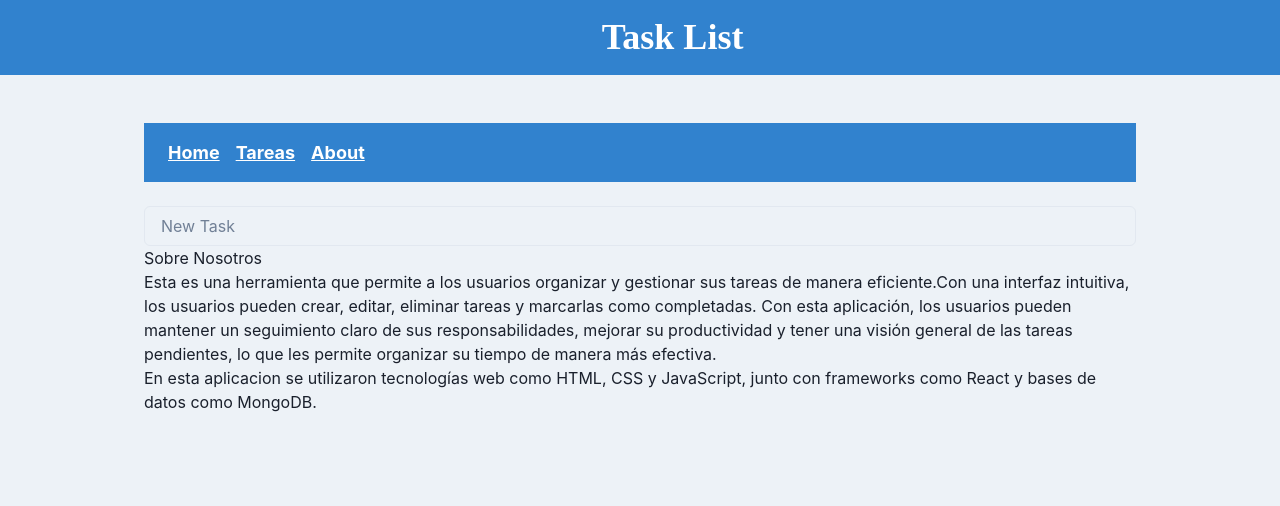
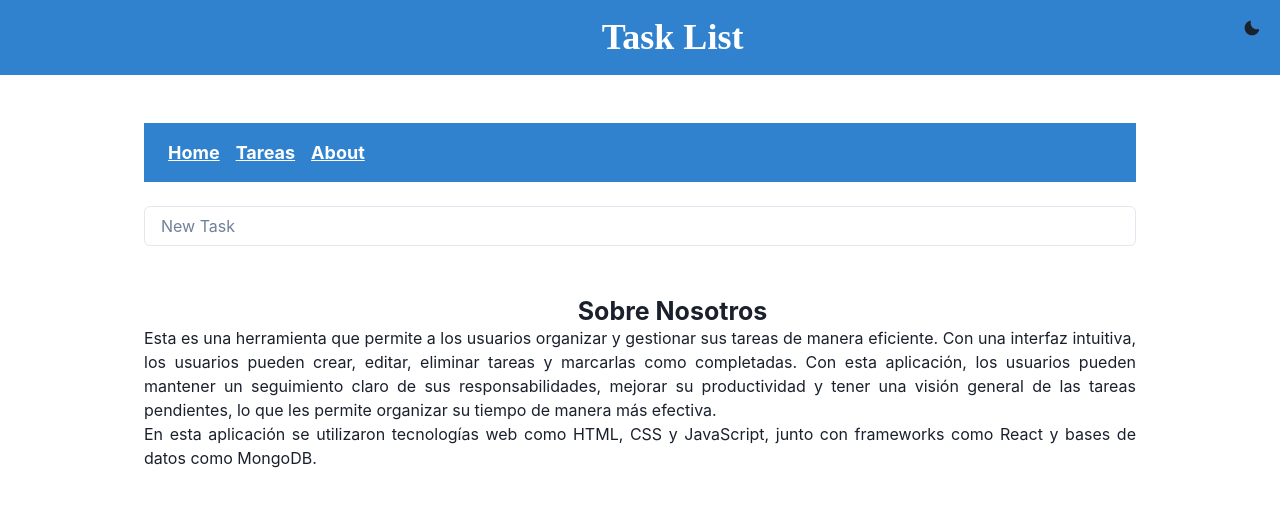
Before and after one commit to Blotto23/My-react-task-list, a React (Vite) app: page /about_us in a window 1280 px wide. Shown: the top 506 px of the page. Built offline with nearby package versions, Linux system fonts and the light colour scheme.

Commit message:
implementacion dark mode

```diff
--- a/package.json
+++ b/package.json
@@ -9,7 +9,9 @@
     "preview": "vite preview"
   },
   "dependencies": {
+    "@chakra-ui/icons": "^2.0.19",
     "@chakra-ui/react": "^2.7.0",
+    "@chakra-ui/theme": "^3.1.2",
     "@emotion/react": "^11.11.0",
     "@emotion/styled": "^11.11.0",
     "@fortawesome/fontawesome-svg-core": "^6.4.0",
--- a/src/App.jsx
+++ b/src/App.jsx
@@ -1,4 +1,4 @@
-/* import { BrowserRouter as Router, Routes, Route } from 'react-router-dom';
+/* import { BrowserRouter as Router, Routes, Route, NavLink } from 'react-router-dom';
 import { Box, ChakraProvider, Container, Grid, GridItem, Button, Text } from '@chakra-ui/react';
 import React, { useState, useEffect } from 'react';
 import { Header } from './components/Header';
@@ -55,7 +55,7 @@ export default App;
  */
 
 import { BrowserRouter as Router, Routes, Route, NavLink } from 'react-router-dom';
-import { Box, ChakraProvider, Container, Grid, GridItem, Button, Text } from '@chakra-ui/react';
+import { Box, ChakraProvider, Container, extendTheme, ColorModeScript } from '@chakra-ui/react';
 import React, { useState, useEffect } from 'react';
 import { Header } from './components/Header';
 import TaskList from './components/TaskList';
@@ -63,6 +63,13 @@ import Menu from './components/Menu';
 import AboutUs from './pages/About_us';
 import Tareas from './pages/Tareas';
 import Home from './pages/Home';
+
+const theme = extendTheme({
+  config: {
+    initialColorMode: 'light',
+    useSystemColorMode: false,
+  },
+});
 
 function App() {
   const [taskList, setTaskList] = useState([]);
@@ -88,9 +95,10 @@ function App() {
   };
 
   return (
-    <ChakraProvider>
+    <ChakraProvider theme={theme}>
+      <ColorModeScript initialColorMode={theme.config.initialColorMode} />
       <Router>
-        <Box minH="100vh" bg="gray.100">
+        <Box minH="100vh" >
           <Header />
           <Container maxW="container.lg" py={6}>
             <Menu />
--- a/src/components/Header.jsx
+++ b/src/components/Header.jsx
@@ -1,4 +1,4 @@
-import React from 'react';
+/* import React from 'react';
 import { Box, Heading, Link } from '@chakra-ui/react';
 
 export const Header = () => {
@@ -12,3 +12,32 @@ export const Header = () => {
         </Box>
     );
 };
+ */
+import React from 'react';
+import { Box, Heading, Link, useColorMode, IconButton } from '@chakra-ui/react';
+import { MoonIcon, SunIcon } from '@chakra-ui/icons';
+
+export const Header = () => {
+    const { colorMode, toggleColorMode } = useColorMode();
+
+    return (
+        <Box bg="blue.500" py={4} px={6} mb={6} textAlign="center" position="relative">
+            <Heading as="h1" size="xl" fontWeight="bold" color="white" fontFamily="comics">
+                <Link href="/" textDecoration="none" _hover={{ textDecoration: 'none' }}>
+                    Task List
+                </Link>
+            </Heading>
+
+            <IconButton
+                aria-label="Cambiar modo de color"
+                icon={colorMode === 'light' ? <MoonIcon /> : <SunIcon />}
+                onClick={toggleColorMode}
+                variant="ghost"
+                colorScheme="black"
+                position="absolute"
+                top="8px"
+                right="8px"
+            />
+        </Box>
+    );
+};
--- a/src/components/TaskList.jsx
+++ b/src/components/TaskList.jsx
@@ -1,4 +1,4 @@
-import React, { useState } from 'react';
+import React, { useState, useEffect } from 'react';
 import useTaskList from './useTaskList';
 import { Box, Button, Flex, Input, Text } from '@chakra-ui/react';
 import { FontAwesomeIcon } from '@fortawesome/react-fontawesome';
@@ -37,6 +37,10 @@ function TaskList() {
             updatedCompletedTasks.push(id);
         }
         setCompletedTasks(updatedCompletedTasks);
+
+        setTimeout(() => {
+            deleteTask(id); // Eliminar la tarea después de 3 segundos
+        }, 3000);
     };
 
     return (
@@ -52,7 +56,8 @@ function TaskList() {
                     }
                 }}
             />
-            {taskList.map((task, index) => (
+            {
+                taskList.map((task, index) => (
                     <Box
                         key={task.id}
                         p={2}
@@ -74,7 +79,10 @@ function TaskList() {
                                 </>
                             ) : (
                                 <>
-                                <Text flex="1" className={completedTasks.includes(task.id) ? 'completed-task' : ''}>
+                                    <Text
+                                        flex="1"
+                                        className={`${completedTasks.includes(task.id) ? 'completed-task' : ''}`}
+                                    >
                                         {task.description}
                                     </Text>
                                     <Flex>
@@ -110,8 +118,9 @@ function TaskList() {
                             )}
                         </Flex>
                     </Box>
-            ))}
-        </Box>
+                ))
+            }
+        </Box >
     );
 }
 
--- a/src/pages/About_us.jsx
+++ b/src/pages/About_us.jsx
@@ -1,14 +1,19 @@
 import React from 'react';
+import { Box, Heading, Text } from '@chakra-ui/react';
 
 function aboutUs() {
     return (
-        <div>
-            <h2>Sobre Nosotros</h2>
-            <p> Esta es una herramienta que permite a los usuarios organizar y gestionar sus tareas de manera eficiente.Con una interfaz intuitiva, los usuarios pueden crear, editar, eliminar tareas y marcarlas como completadas.
-                Con esta aplicación, los usuarios pueden mantener un seguimiento claro de sus responsabilidades, mejorar su productividad y tener una visión general de las tareas pendientes, lo que les permite organizar su tiempo de manera más efectiva.
-            </p>
-            <p>En esta aplicacion se utilizaron tecnologías web como HTML, CSS y JavaScript, junto con frameworks como React y bases de datos como MongoDB.</p>
-        </div>
+        <Box pt={50}>
+            <Heading as="h1" textAlign="center" fontSize="25px">
+                Sobre Nosotros
+            </Heading>
+            <Text textAlign="justify">
+                Esta es una herramienta que permite a los usuarios organizar y gestionar sus tareas de manera eficiente. Con una interfaz intuitiva, los usuarios pueden crear, editar, eliminar tareas y marcarlas como completadas. Con esta aplicación, los usuarios pueden mantener un seguimiento claro de sus responsabilidades, mejorar su productividad y tener una visión general de las tareas pendientes, lo que les permite organizar su tiempo de manera más efectiva.
+            </Text>
+            <Text textAlign="justify">
+                En esta aplicación se utilizaron tecnologías web como HTML, CSS y JavaScript, junto con frameworks como React y bases de datos como MongoDB.
+            </Text>
+        </Box>
     );
 }
 
--- a/src/pages/Tareas.jsx
+++ b/src/pages/Tareas.jsx
@@ -1,4 +1,5 @@
 import React from 'react';
+import { Box, Heading, UnorderedList, ListItem, useColorModeValue } from '@chakra-ui/react';
 import useTaskList from '../components/useTaskList';
 
 function Tareas() {
@@ -7,14 +8,18 @@ function Tareas() {
     const activeTasks = taskList.filter((task) => !task.completed);
 
     return (
-        <div>
-            <h2>Tareas</h2>
-            <ul>
-                {activeTasks.map((task) => (
-                    <li key={task.id}>{task.description}</li>
+        <Box pt={50}>
+            <Heading as="h2" size="md" textAlign="center" fontSize="25px">
+                Tareas
+            </Heading>
+            <UnorderedList mt={4} listStyleType="none" spacing={2}>
+                {activeTasks.map((task, index) => (
+                    <ListItem key={task.id} bg={index % 2 === 0 ? 'beige' : 'gray.100'} borderRadius="md" px={2} py={1}>
+                        {task.description}
+                    </ListItem>
                 ))}
-            </ul>
-        </div>
+            </UnorderedList>
+        </Box>
     );
 }
 
```
Also changed, not shown: src/components/Menu.jsx (+0 -23 lines), 1 other file (tests, documents, lock files or other folders). Lines whose indentation alone changed are shown as unchanged.
